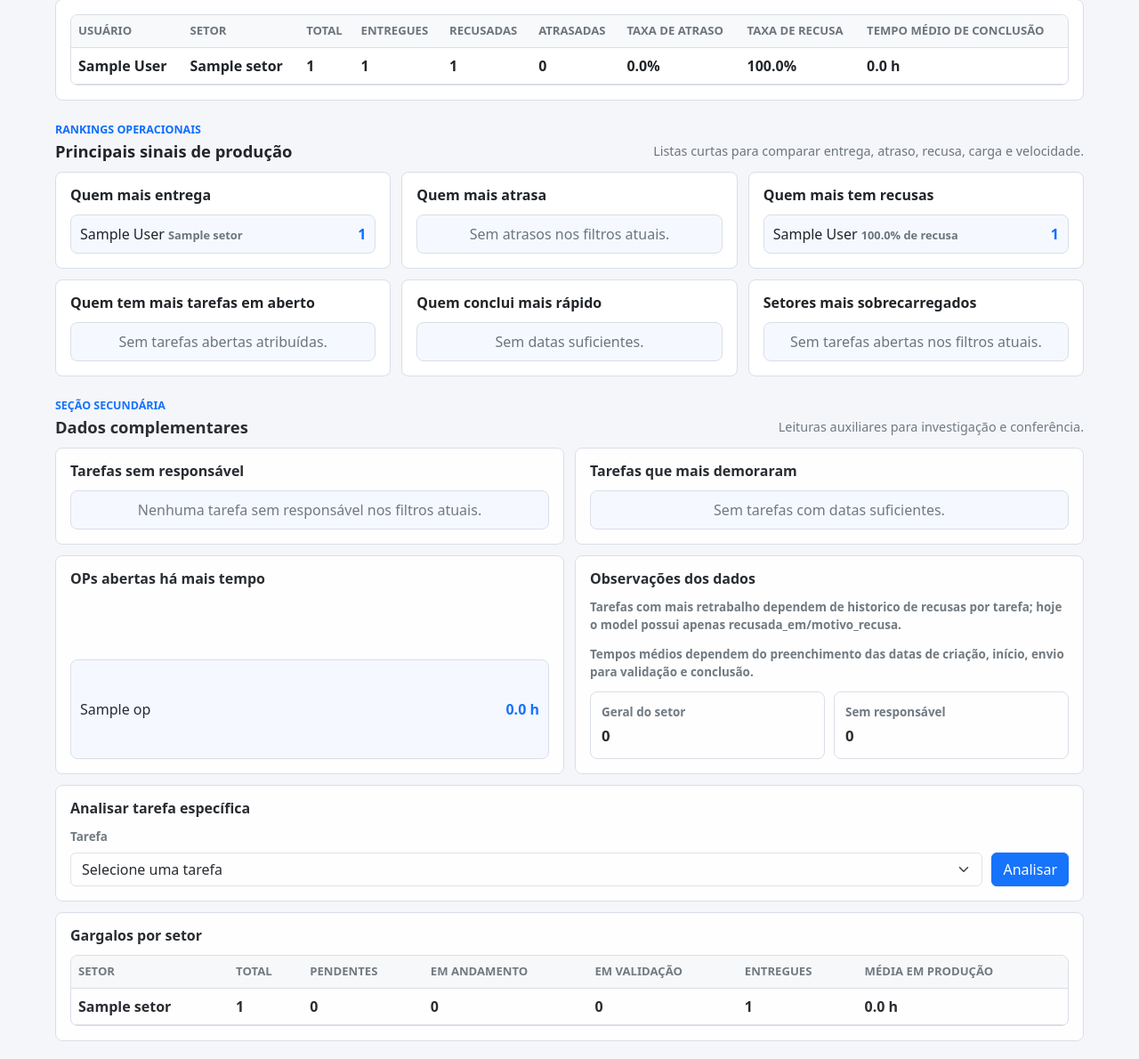
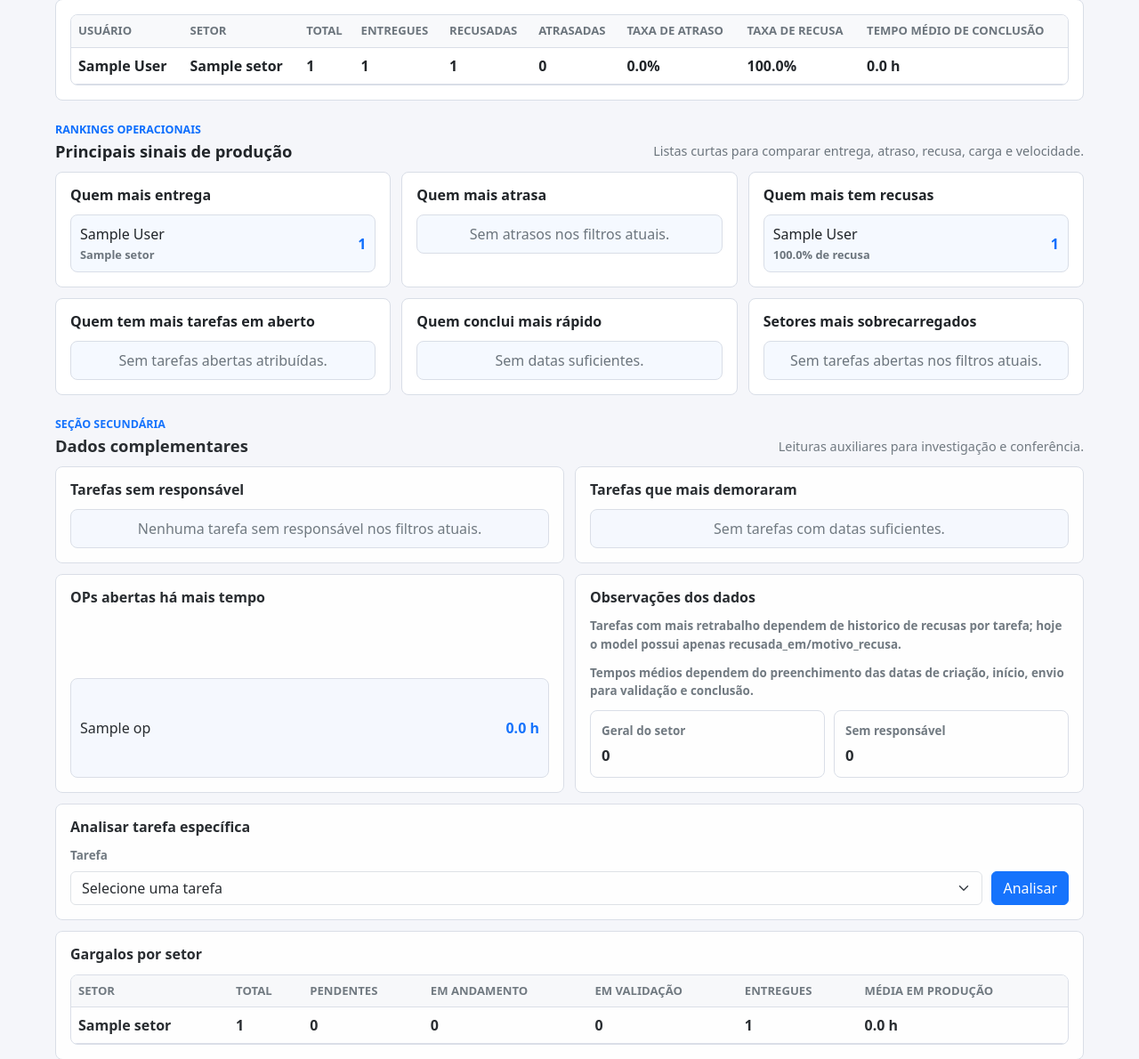
Before and after one commit to IgorPacheco-16/Sistema_Prospera, a Flask app: page /metricas in a window 1280 px wide. Shown: the part 1353-2543 px from the top of the page at 89% size. Run offline with Flask 3, Linux system fonts and the light colour scheme; the visitor is signed in with stand-in values (Sample User, id 1); tables that the repository leaves empty hold one stand-in row (values such as "Sample post"); parts of the project's set-up code (start-up, migrations or seed data) failed here and were passed over.

Commit message:
fix(metricas): melhora filtros e textos longos

```diff
--- a/static/css/theme.css
+++ b/static/css/theme.css
@@ -523,16 +523,41 @@
     gap: 10px;
     justify-content: space-between;
     min-height: 42px;
+    min-width: 0;
     padding: 9px 10px;
 }
 
+.metricas-ranking-list li > span,
+.metricas-ranking-text {
+    display: grid;
+    flex: 1 1 auto;
+    gap: 2px;
+    min-width: 0;
+}
+
+.metricas-ranking-title,
 .metricas-ranking-list span {
+    min-width: 0;
     overflow-wrap: anywhere;
 }
 
-.metricas-ranking-list strong {
+.metricas-ranking-list li > strong {
     color: var(--primary);
     flex: 0 0 auto;
+    white-space: nowrap;
+}
+
+.metricas-text-clamp-2 {
+    display: -webkit-box;
+    overflow: hidden;
+    -webkit-box-orient: vertical;
+    -webkit-line-clamp: 2;
+}
+
+.metricas-text-clamp-1 {
+    display: block;
+    overflow: hidden;
+    text-overflow: ellipsis;
     white-space: nowrap;
 }
 
--- a/templates/dashboard/index.html
+++ b/templates/dashboard/index.html
@@ -188,9 +188,13 @@
                     <!-- INFO -->
                     <div>
 
-                        <h5 class="fw-bold mb-1">
+                        <h5 class="fw-bold mb-1 dashboard-op-title" title="{{ item.op.nome }}">
                             {{ item.op.nome }}
                         </h5>
+
+                        <p class="text-muted small mb-1 dashboard-op-client" title="{{ item.op.cliente or 'Não informado' }}">
+                            Cliente: {{ item.op.cliente or "Não informado" }}
+                        </p>
 
                         <p class="text-muted small mb-2">
                             Status: {{ item.op.status }}
--- a/templates/metricas/index.html
+++ b/templates/metricas/index.html
@@ -126,9 +126,19 @@
                                            value="{{ usuario.id }}"
                                            {{ 'checked' if usuario.id in filtros.responsaveis else '' }}>
                                     <span class="kanban-check-box"></span>
-                                    <span class="kanban-check-label">
-                                        {{ usuario.nome or usuario.email }}
-                                        {% if usuario.setor %}<small>{{ usuario.setor.nome }}</small>{% endif %}
+                                    <span class="kanban-check-label metricas-user-filter-label">
+                                        <strong title="{{ usuario.nome or usuario.email }}">
+                                            {{ usuario.nome or usuario.email }}
+                                        </strong>
+                                        <small title="{{ usuario.email }}{% if usuario.setor %} | {{ usuario.setor.nome }}{% endif %}">
+                                            {% if usuario.email and usuario.email != (usuario.nome or usuario.email) %}
+                                                {{ usuario.email }}{% if usuario.setor %} | {{ usuario.setor.nome }}{% endif %}
+                                            {% elif usuario.setor %}
+                                                {{ usuario.setor.nome }}
+                                            {% else %}
+                                                Sem setor
+                                            {% endif %}
+                                        </small>
                                     </span>
                                 </label>
                                 {% else %}
@@ -465,7 +475,10 @@
                 <ol class="metricas-ranking-list">
                     {% for linha in metricas_responsaveis.produtividade.mais_entregas[:5] %}
                     <li>
-                        <span>{{ linha.nome }} <small>{{ linha.setor }}</small></span>
+                        <span class="metricas-ranking-text" title="{{ linha.nome }}{% if linha.setor %} | {{ linha.setor }}{% endif %}">
+                            <span class="metricas-ranking-title metricas-text-clamp-2">{{ linha.nome }}</span>
+                            <small class="metricas-text-clamp-1">{{ linha.setor }}</small>
+                        </span>
                         <strong>{{ linha.entregues_total }}</strong>
                     </li>
                     {% else %}
@@ -479,7 +492,10 @@
                 <ol class="metricas-ranking-list">
                     {% for linha in metricas_responsaveis.carga.mais_atrasadas[:5] %}
                     <li>
-                        <span>{{ linha.nome }} <small>{{ linha.setor }}</small></span>
+                        <span class="metricas-ranking-text" title="{{ linha.nome }}{% if linha.setor %} | {{ linha.setor }}{% endif %}">
+                            <span class="metricas-ranking-title metricas-text-clamp-2">{{ linha.nome }}</span>
+                            <small class="metricas-text-clamp-1">{{ linha.setor }}</small>
+                        </span>
                         <strong>{{ linha.atrasadas }}</strong>
                     </li>
                     {% else %}
@@ -493,7 +509,10 @@
                 <ol class="metricas-ranking-list">
                     {% for linha in metricas_responsaveis.qualidade.mais_recusadas[:5] %}
                     <li>
-                        <span>{{ linha.nome }} <small>{{ formatar_percentual(linha.taxa_recusa) }} de recusa</small></span>
+                        <span class="metricas-ranking-text" title="{{ linha.nome }} | {{ formatar_percentual(linha.taxa_recusa) }} de recusa">
+                            <span class="metricas-ranking-title metricas-text-clamp-2">{{ linha.nome }}</span>
+                            <small class="metricas-text-clamp-1">{{ formatar_percentual(linha.taxa_recusa) }} de recusa</small>
+                        </span>
                         <strong>{{ linha.recusadas }}</strong>
                     </li>
                     {% else %}
@@ -507,7 +526,10 @@
                 <ol class="metricas-ranking-list">
                     {% for linha in metricas_responsaveis.carga.mais_abertas[:5] %}
                     <li>
-                        <span>{{ linha.nome }} <small>{{ linha.atrasadas }} atrasadas</small></span>
+                        <span class="metricas-ranking-text" title="{{ linha.nome }} | {{ linha.atrasadas }} atrasadas">
+                            <span class="metricas-ranking-title metricas-text-clamp-2">{{ linha.nome }}</span>
+                            <small class="metricas-text-clamp-1">{{ linha.atrasadas }} atrasadas</small>
+                        </span>
                         <strong>{{ linha.abertas }}</strong>
                     </li>
                     {% else %}
@@ -521,7 +543,10 @@
                 <ol class="metricas-ranking-list">
                     {% for linha in metricas_responsaveis.velocidade.mais_rapidos[:5] %}
                     <li>
-                        <span>{{ linha.nome }} <small>{{ linha.setor }}</small></span>
+                        <span class="metricas-ranking-text" title="{{ linha.nome }}{% if linha.setor %} | {{ linha.setor }}{% endif %}">
+                            <span class="metricas-ranking-title metricas-text-clamp-2">{{ linha.nome }}</span>
+                            <small class="metricas-text-clamp-1">{{ linha.setor }}</small>
+                        </span>
                         <strong>{{ formatar_dias(linha.media_conclusao) }}</strong>
                     </li>
                     {% else %}
@@ -535,7 +560,10 @@
                 <ol class="metricas-ranking-list">
                     {% for linha in metricas_responsaveis.carga.setores_sobrecarregados[:5] %}
                     <li>
-                        <span>{{ linha.setor }} <small>{{ linha.atrasadas }} atrasadas | {{ linha.sem_responsavel }} sem respons&aacute;vel</small></span>
+                        <span class="metricas-ranking-text" title="{{ linha.setor }} | {{ linha.atrasadas }} atrasadas | {{ linha.sem_responsavel }} sem responsável">
+                            <span class="metricas-ranking-title metricas-text-clamp-2">{{ linha.setor }}</span>
+                            <small class="metricas-text-clamp-1">{{ linha.atrasadas }} atrasadas | {{ linha.sem_responsavel }} sem respons&aacute;vel</small>
+                        </span>
                         <strong>{{ linha.abertas }}</strong>
                     </li>
                     {% else %}
@@ -562,8 +590,8 @@
                     {% for linha in metricas_responsaveis.carga.tarefas_sem_responsavel[:8] %}
                     <li>
                         <span>
-                            <strong class="metricas-ranking-name">{{ linha.nome }}</strong>
-                            <small>{{ linha.setor }} | {{ linha.op }}</small>
+                            <strong class="metricas-ranking-name metricas-text-clamp-2" title="{{ linha.nome }}">{{ linha.nome }}</strong>
+                            <small class="metricas-text-clamp-1" title="{{ linha.setor }} | {{ linha.op }}">{{ linha.setor }} | {{ linha.op }}</small>
                         </span>
                         <strong>{{ 'Atrasada' if linha.atrasada else linha.status }}</strong>
                     </li>
@@ -579,8 +607,8 @@
                     {% for linha in ranking_tarefas_demoradas[:8] %}
                     <li>
                         <span>
-                            <strong class="metricas-ranking-name">{{ linha.tarefa.nome }}</strong>
-                            <small>{{ linha.tarefa.op.nome if linha.tarefa.op else 'OP sem nome' }} | {{ linha.tarefa.setor.nome if linha.tarefa.setor else 'Sem setor' }}</small>
+                            <strong class="metricas-ranking-name metricas-text-clamp-2" title="{{ linha.tarefa.nome }}">{{ linha.tarefa.nome }}</strong>
+                            <small class="metricas-text-clamp-1" title="{{ linha.tarefa.op.nome if linha.tarefa.op else 'OP sem nome' }} | {{ linha.tarefa.setor.nome if linha.tarefa.setor else 'Sem setor' }}">{{ linha.tarefa.op.nome if linha.tarefa.op else 'OP sem nome' }} | {{ linha.tarefa.setor.nome if linha.tarefa.setor else 'Sem setor' }}</small>
                         </span>
                         <strong>{{ formatar_dias(linha.tempo) }}</strong>
                     </li>
@@ -595,7 +623,9 @@
                 <ol class="metricas-ranking-list">
                     {% for linha in ranking_ops[:8] %}
                     <li>
-                        <span>{{ linha.op.nome }}</span>
+                        <span class="metricas-ranking-text" title="{{ linha.op.nome }}">
+                            <span class="metricas-ranking-title metricas-text-clamp-2">{{ linha.op.nome }}</span>
+                        </span>
                         <strong>{{ formatar_dias(linha.tempo_aberta) }}</strong>
                     </li>
                     {% else %}
```
Also changed, not shown: other parts of static/css/theme.css (+32 -4 lines), static/css/dashboard.css (+23 -0 lines), tests/test_metricas.py (+25 -1 lines), tests/test_metricas_responsaveis.py (+3 -0 lines), tests/test_ops_flow.py (+31 -0 lines).
